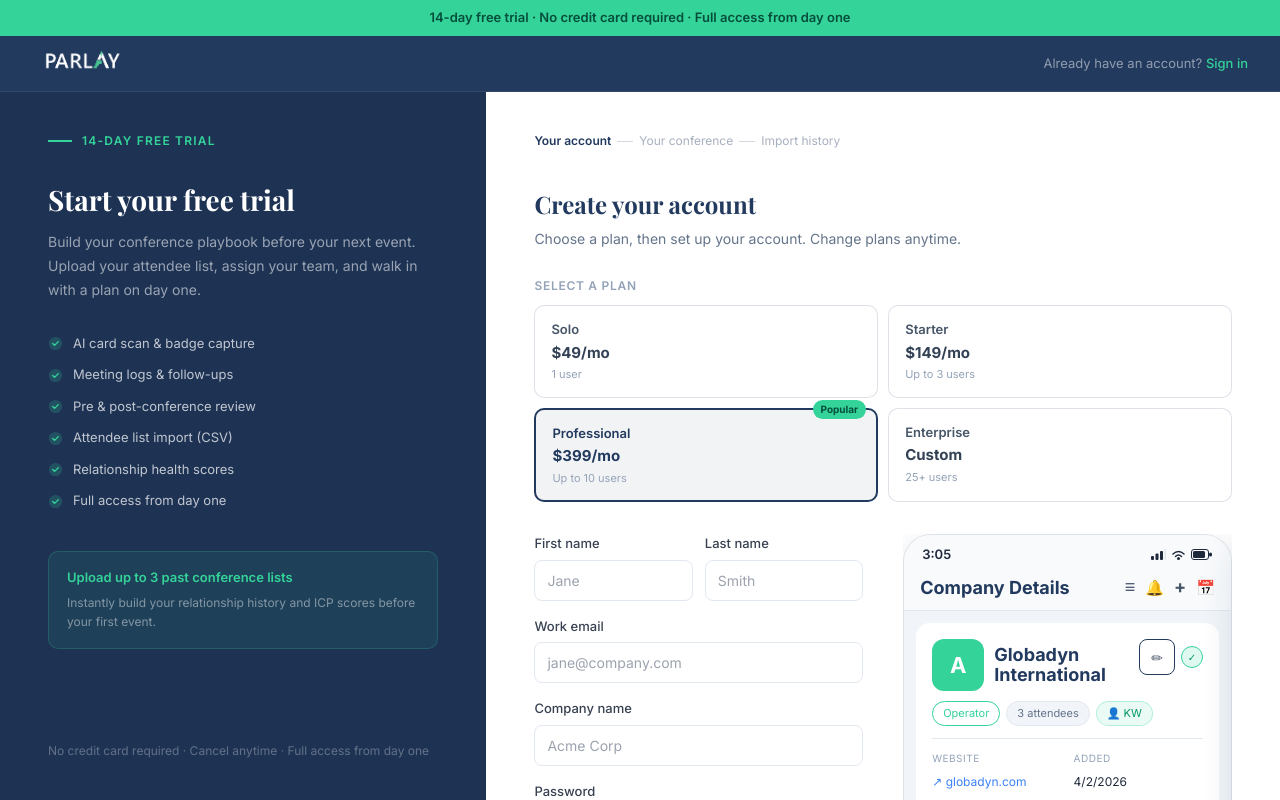
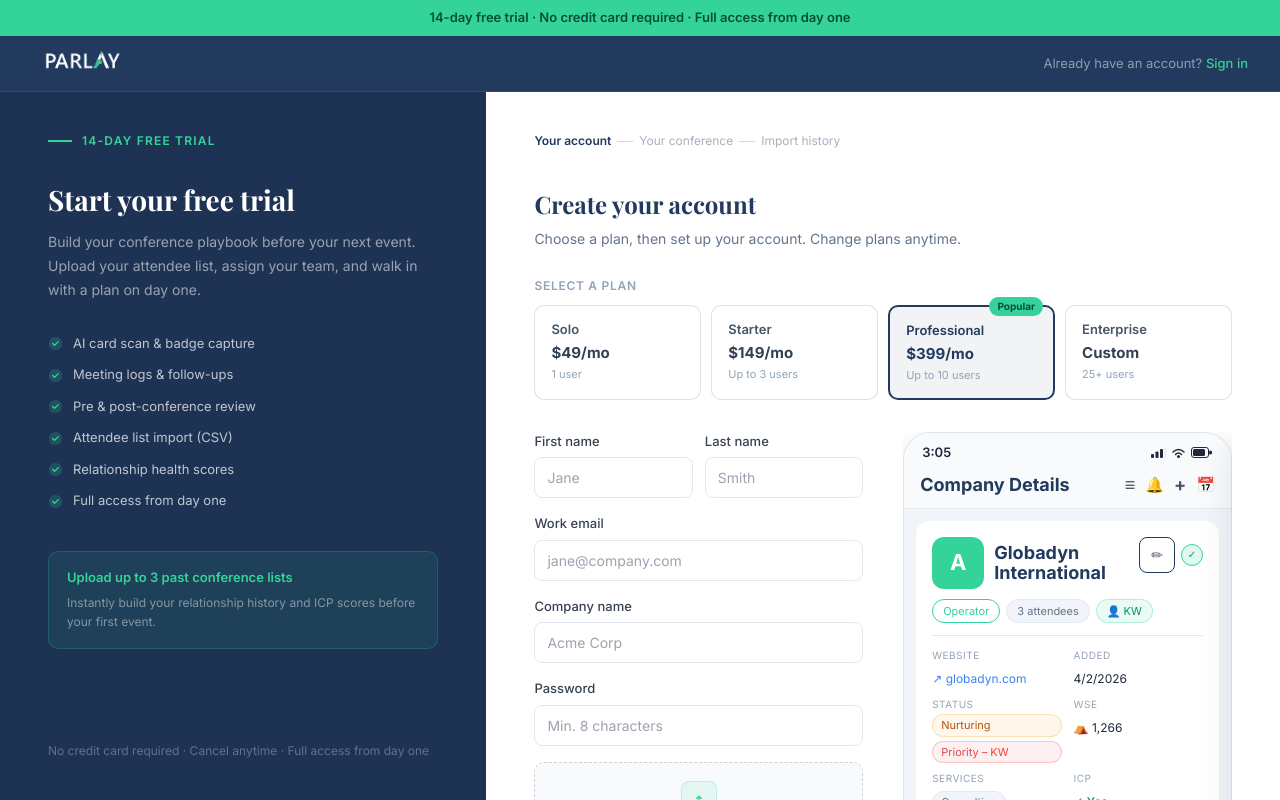
Before and after one commit to kmwinn21-beep/parlay-website, a Next.js app: page /signup in a window 1280 px wide. Built offline with nearby package versions, Linux system fonts and the light colour scheme; a web font is replaced by a local one.

Commit message:
Change plan selector from 2x2 grid to single 4-column row
https://claude.ai/code/session_01Q1QxDEtHMqQ6y5vs5BosbL

```diff
--- a/app/signup/page.tsx
+++ b/app/signup/page.tsx
@@ -507,7 +507,7 @@ function SignupInner() {
           <p style={{ fontSize: 12, fontWeight: 600, textTransform: "uppercase", letterSpacing: "0.06em", color: "#94a3b8", marginBottom: 10 }}>
             Select a plan
           </p>
-          <div style={{ display: "grid", gridTemplateColumns: "1fr 1fr", gap: 10, marginBottom: 32 }}>
+          <div style={{ display: "grid", gridTemplateColumns: "1fr 1fr 1fr 1fr", gap: 10, marginBottom: 32 }}>
             {VALID_PLANS.map((plan) => {
               const meta = PLAN_META[plan];
               const isSel = selectedPlan === plan;
```
